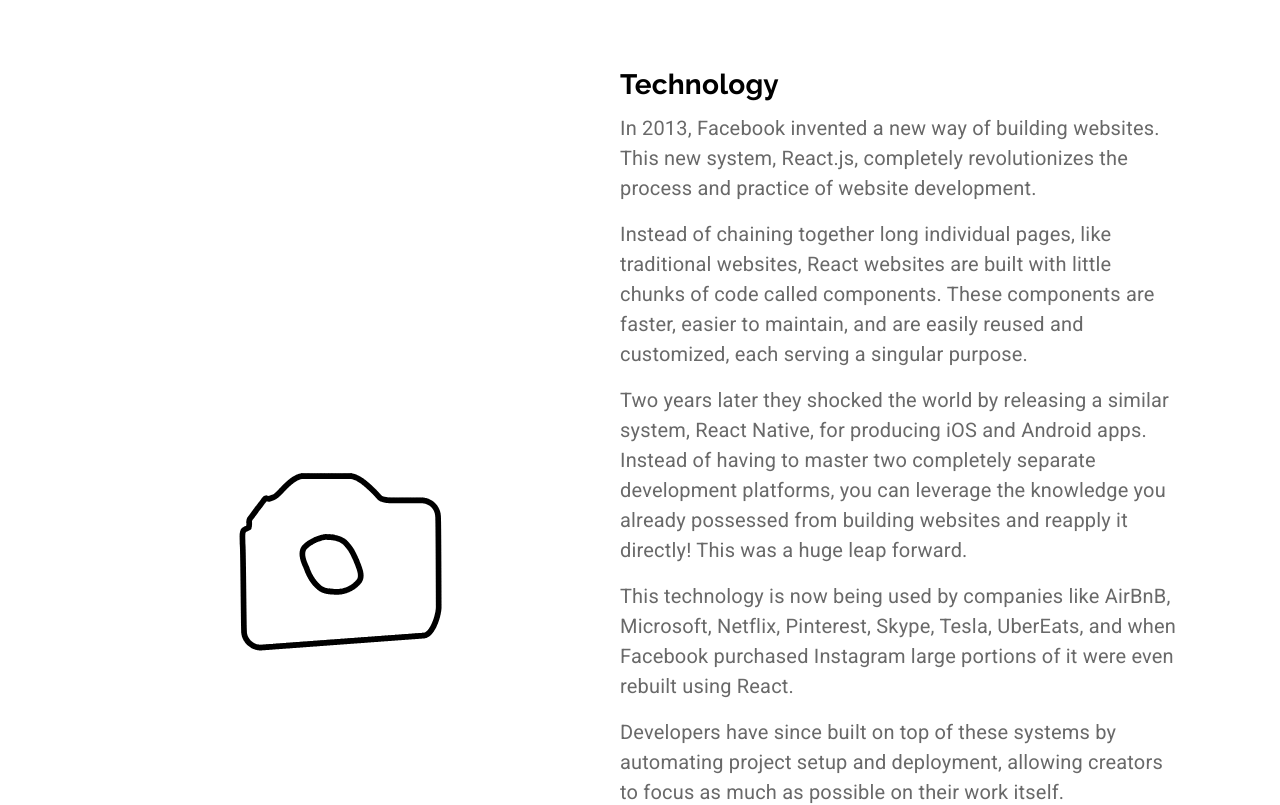
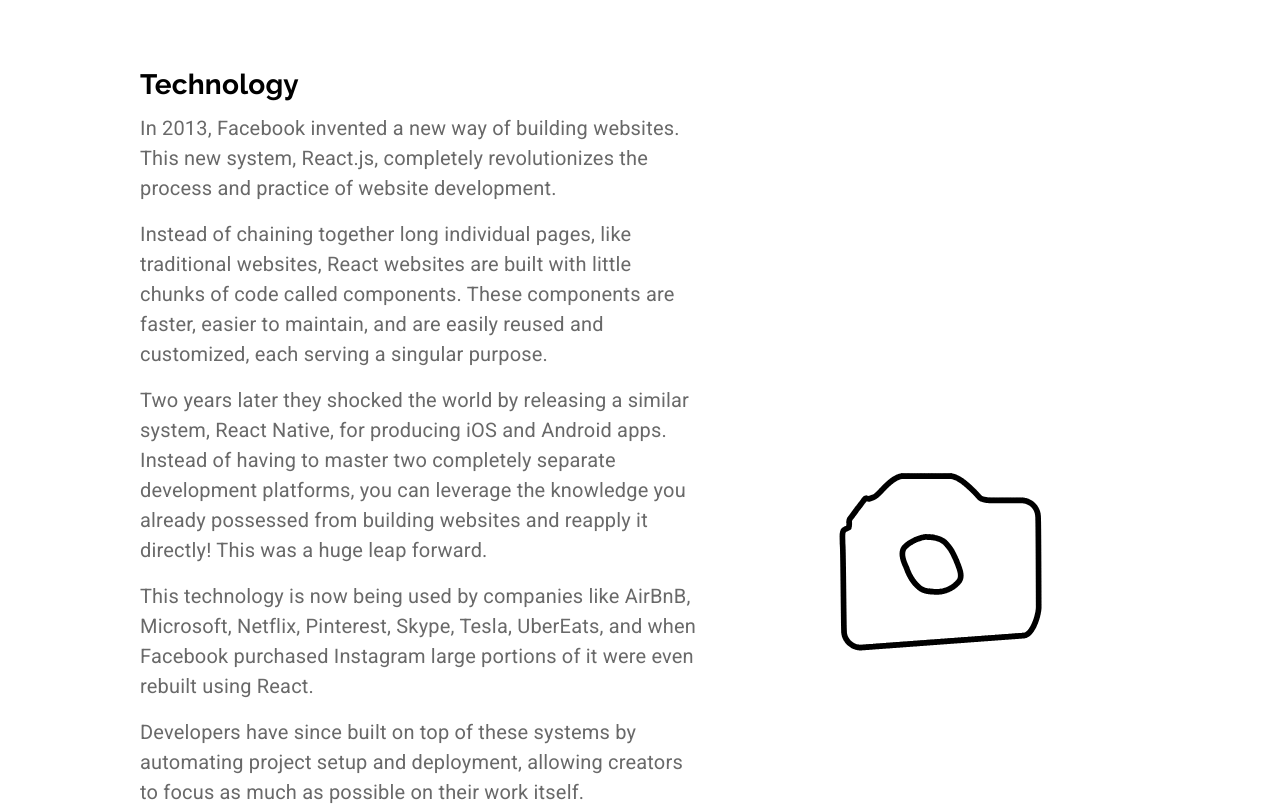
Before and after one commit to HAZberi/tech-company-website, a React (Create React App) app: page /revolution in a window 1280 px wide. Shown: the part 1062-1867 px from the top of the page. Built offline with nearby package versions, Linux system fonts and the light colour scheme.

Commit message:
technology responsive section complete

```diff
--- a/src/components/Revolution.js
+++ b/src/components/Revolution.js
@@ -66,7 +66,7 @@
 const Revolution = (props) => {
   const classes = useStyles();
   const theme = useTheme();
-  //const medium = useMediaQuery(theme.breakpoints.down("md"));
+  const medium = useMediaQuery(theme.breakpoints.down("md"));
   const smaller = useMediaQuery(theme.breakpoints.down("sm"));
   const smallest = useMediaQuery(theme.breakpoints.down("xs"));
 
@@ -78,6 +78,19 @@
       preserveAspectRatio: "xMidYMid slice",
     },
   };
+  const technologyAnimationJSX = (
+    <Grid
+      item
+      align="center"
+      style={{ maxWidth: smallest ? "80%" : "30em" }}
+      lg
+    >
+      <Lottie
+        style={{ maxWidth: smallest ? "80%" : "30em" }}
+        options={technologyAnimationOptions}
+      />
+    </Grid>
+  );
   return (
     <Grid container direction="column">
       <Grid item className={classes.heading}>
@@ -96,7 +109,7 @@
           item
           align="center"
           style={{ maxWidth: smallest ? "80%" : "30em" }}
-          md
+          lg
         >
           <img
             style={{ maxWidth: smallest ? "80%" : "30em" }}
@@ -157,17 +170,7 @@
         justify="center"
         className={classes.rowContainer}
       >
-        <Grid
-          item
-          align="center"
-          style={{ maxWidth: smallest ? "80%" : "30em" }}
-          md
-        >
-          <Lottie
-            style={{ maxWidth: smallest ? "80%" : "40em" }}
-            options={technologyAnimationOptions}
-          />
-        </Grid>
+          {medium ? technologyAnimationJSX : null}
         <Grid
           item
           container
@@ -224,6 +227,7 @@
             </Typography>
           </Grid>
         </Grid>
+        {medium ? null : technologyAnimationJSX}
       </Grid>
 
       <Grid item>
```
Also changed, not shown: 1 other file (tests, documents, lock files or other folders).
